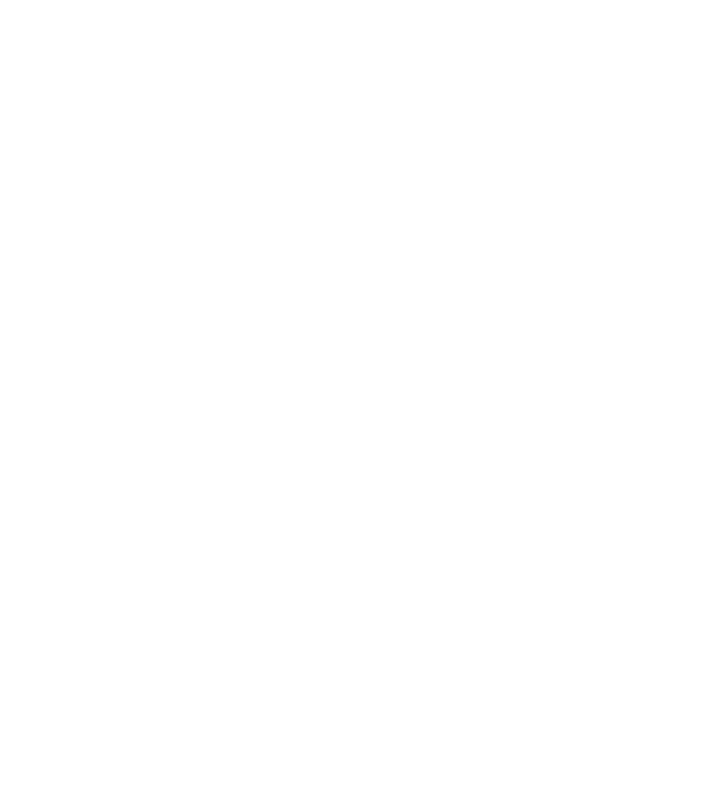
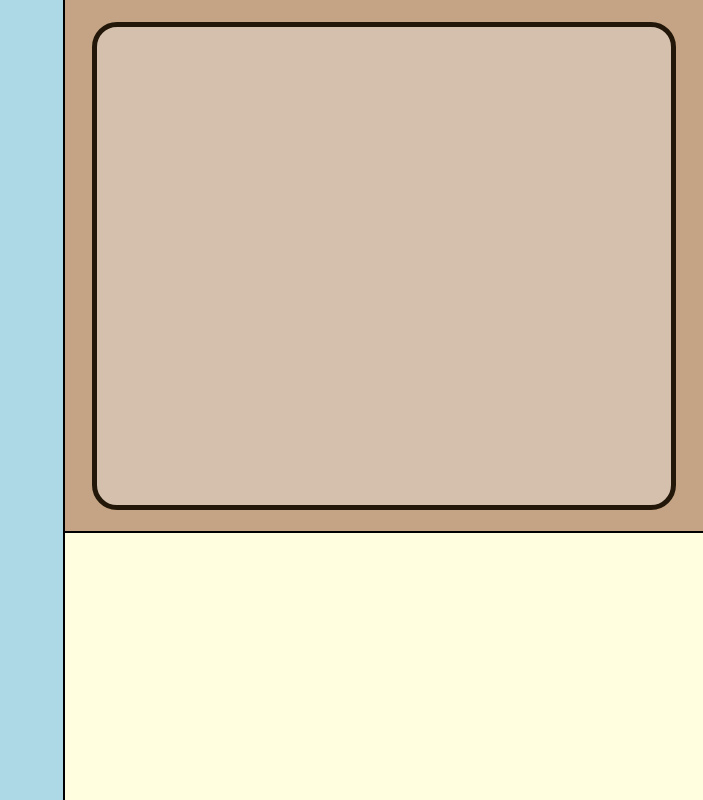
Before and after one commit to nrajesh2305/todo-list, a website built with webpack: page src/template.html in a window 1280 px wide. Shown: the whole page, without its empty margins (577-1280 px from the left). Built offline with nearby package versions, Linux system fonts and the light colour scheme.

Commit message:
Created a UI for the global container, checkpoint for adding tasks.

```diff
--- a/src/UI.js
+++ b/src/UI.js
@@ -5,4 +5,34 @@
 {
     // Create the website's overall interface here.
 
+    constructor()
+    {
+        this.createUI();
+    }
+
+    createUI()
+    {
+
+        // UI for global operations.
+        let global_container = document.createElement("div");
+        let add_task_container = document.createElement("div");
+        let task_list_container = document.createElement("div");
+        let motivation = document.createElement("div");
+
+        global_container.className = "global_container";
+        add_task_container.className = "add_task_container";
+        task_list_container.className = "task_list_container";
+        motivation.className = "motivational_message";
+
+        document.body.append(global_container);
+        global_container.append(task_list_container);
+        global_container.append(add_task_container);
+        global_container.append(motivation);
+
+        // UI for add_task_container.
+        let add_task_fillout = document.createElement("div");
+        add_task_fillout.className = "add_task_fillout";
+        add_task_container.append(add_task_fillout);
+
+    }
 }
--- a/src/index.js
+++ b/src/index.js
@@ -1,2 +1,4 @@
 import "./style.css";
 import { UI } from "./UI.js";
+
+const app = new UI();
--- a/src/style.css
+++ b/src/style.css
@@ -9,3 +9,51 @@
     padding: 0;
     font-family: var(--system-ui);
 }
+
+.global_container
+{
+    display: grid;
+    grid-template-rows: 2fr 1fr;
+    grid-template-columns: 1fr 1fr;
+    grid-template-areas: "task-list-area add-task-area"
+                         "task-list-area motivation-area";
+    width: 100vw;
+    height: 100vh;
+}
+
+.task_list_container
+{
+    grid-area: task-list-area;
+    background-color: #ADD8E6;
+}
+
+.add_task_container
+{
+    grid-area: add-task-area;
+    background-color: #c4a484;
+    border-left: 2px solid black;
+    border-bottom: 2px solid black;
+    display: flex;
+    justify-content: center;
+    align-items: center;
+}
+
+.add_task_fillout
+{
+    width: 90%;
+    height: 90%;
+    border-color: #231709;
+    background-color: #d4c0ad;
+    border-radius: 25px;
+    border: 5px solid #231709;
+}
+
+.motivational_message
+{
+    display: flex;
+    grid-area: motivation-area;
+    background-color: lightyellow;
+    border-left: 2px solid black;
+    justify-content: center;
+    align-items: center;
+}
--- a/src/template.html
+++ b/src/template.html
@@ -4,17 +4,10 @@
     <meta charset="UTF-8">
     <meta name="viewport" content="width=device-width, initial-scale=1.0">
     <link rel="stylesheet" href="../src/style.css">
-    <title>Restaurant Page</title>
+    <title>To-Do-List</title>
 </head>
 <body>
     <script src="index.js" defer></script>
 
-    <header>
-        <nav>
-
-        </nav>
-    </header>
-
-    <div id="info-section"></div>
 </body>
 </html>
```
